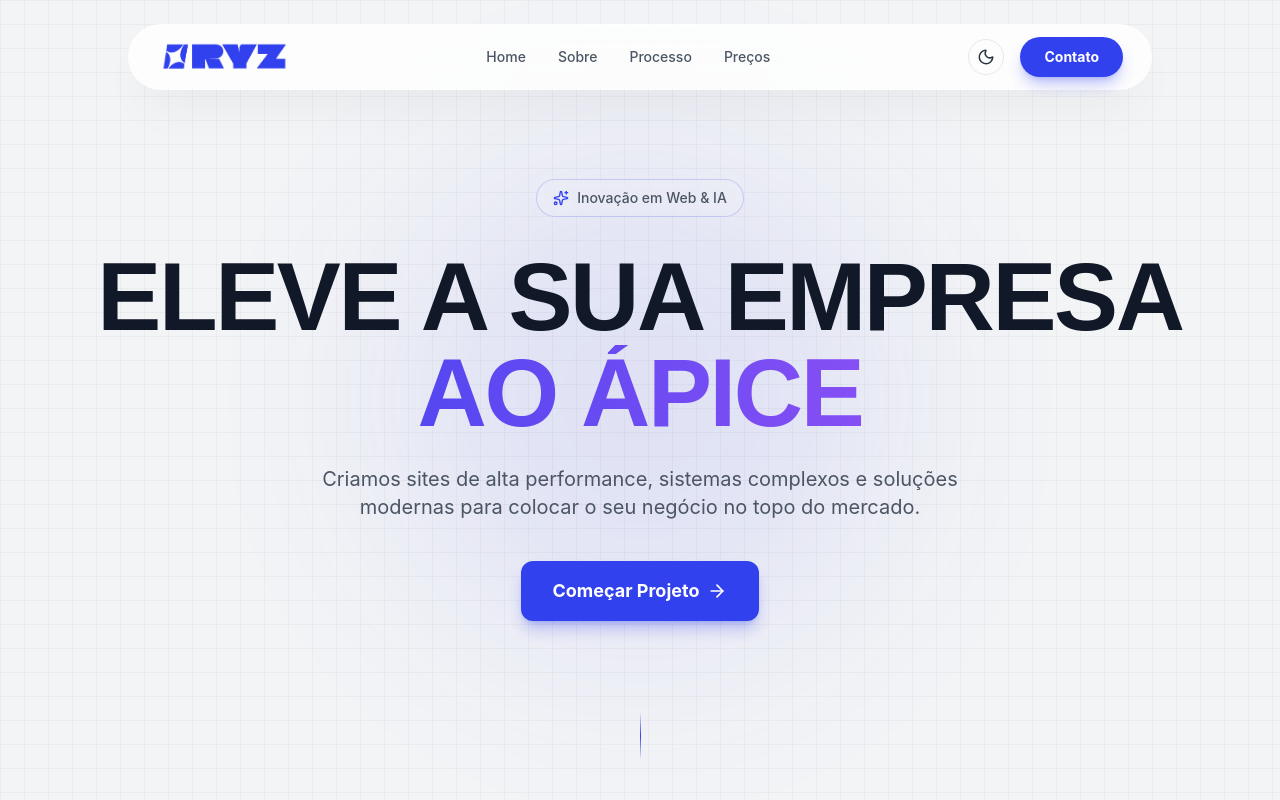
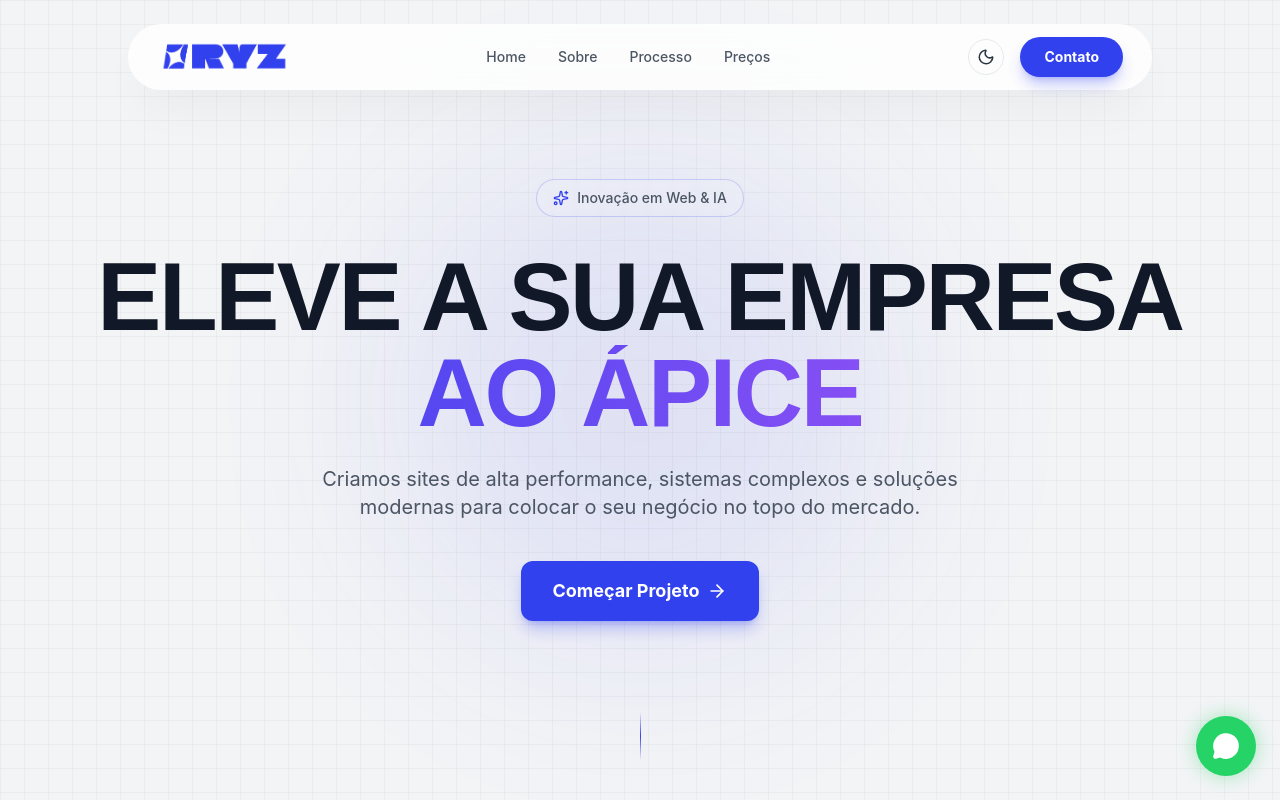
Before and after one commit to Rise-Your-Zenith/ryz-website, a React (Vite) app in the folder ryz-website/: page / in a window 1280 px wide. Shown: the top 800 px of the page. Built offline with nearby package versions, Linux system fonts and the light colour scheme; a web font is replaced by a local one.

Commit message:
feat: Colocando SEO e botao whatsapp

```diff
--- a/ryz-website/index.html
+++ b/ryz-website/index.html
@@ -2,9 +2,18 @@
 <html lang="pt-BR">
   <head>
     <meta charset="UTF-8" />
-    <link rel="icon" type="image/svg+xml" href="/vite.svg" />
+    <link rel="icon" type="image" href="./src/assets/logo-light.png" />
     <meta name="viewport" content="width=device-width, initial-scale=1.0" />
-    <title>RYZ | Desenvolvimento de Websites</title>
+
+    <title>RYZ | O Ápice do Seu Negócio</title>
+
+    <meta name="description" content="Agência especializada em Desenvolvimento Web, Sistemas Complexos e Soluções com Inteligência Artificial. Leve sua empresa para o próximo nível." />
+
+    <meta property="og:title" content="RYZ - Desenvolvimento Web & IA" />
+    <meta property="og:description" content="Sites de alta performance e sistemas inteligentes. Solicite um orçamento." />
+    <meta property="og:image" content="https://seusite.com/capa-do-site.jpg" /> <meta property="og:type" content="website" />
+
+    <meta name="theme-color" content="#3241EE" />
   </head>
   <body>
     <div id="root"></div>
--- a/ryz-website/src/App.tsx
+++ b/ryz-website/src/App.tsx
@@ -7,6 +7,7 @@ import Process from './components/Process';
 import Portfolio from './sections/Portfolio';
 import Pricing from './components/Pricing';
 import Contact from './sections/Contact';
+import WhatsAppBtn from './components/WhatsAppBtn';
 
 function App() {
   const [theme, setTheme] = useState(() => {
@@ -46,6 +47,7 @@ function App() {
         <Pricing />
         <Contact />
       </main>
+      <WhatsAppBtn />
 
     </div>
   );
--- /dev/null
+++ b/ryz-website/src/components/WhatsAppBtn.tsx
@@ -0,0 +1,33 @@
+import { motion } from 'framer-motion';
+import { MessageCircle } from 'lucide-react';
+
+const WhatsAppBtn = () => {
+  return (
+    <motion.a
+      href="https://wa.me/5511999999999" // SEU NUMERO AQUI
+      target="_blank"
+      rel="noopener noreferrer"
+      initial={{ opacity: 0, scale: 0 }}
+      animate={{ opacity: 1, scale: 1 }}
+      transition={{ delay: 1 }} // Aparece depois de 1 segundo
+      className="fixed bottom-6 right-6 z-50 group"
+    >
+      {/* Tooltip (Texto que aparece ao lado) */}
+      <span className="absolute right-full mr-4 top-1/2 -translate-y-1/2 bg-white dark:bg-gray-800 text-gray-800 dark:text-white text-xs font-bold px-3 py-2 rounded-lg shadow-lg opacity-0 group-hover:opacity-100 transition-opacity whitespace-nowrap pointer-events-none">
+        Fale conosco agora
+        {/* Triangulozinho do tooltip */}
+        <span className="absolute right-[-6px] top-1/2 -translate-y-1/2 border-l-8 border-l-white dark:border-l-gray-800 border-y-8 border-y-transparent border-r-0"></span>
+      </span>
+
+      {/* Botão Principal */}
+      <div className="bg-[#25D366] hover:bg-[#20bd5a] text-white p-4 rounded-full shadow-[0_0_20px_rgba(37,211,102,0.4)] transition-all hover:scale-110 flex items-center justify-center">
+        <MessageCircle size={28} fill="white" className="text-white" />
+      </div>
+
+      {/* Onda de pulso (Animação para chamar atenção) */}
+      <div className="absolute inset-0 rounded-full border border-[#25D366] animate-ping opacity-75 -z-10"></div>
+    </motion.a>
+  );
+};
+
+export default WhatsAppBtn;
```
